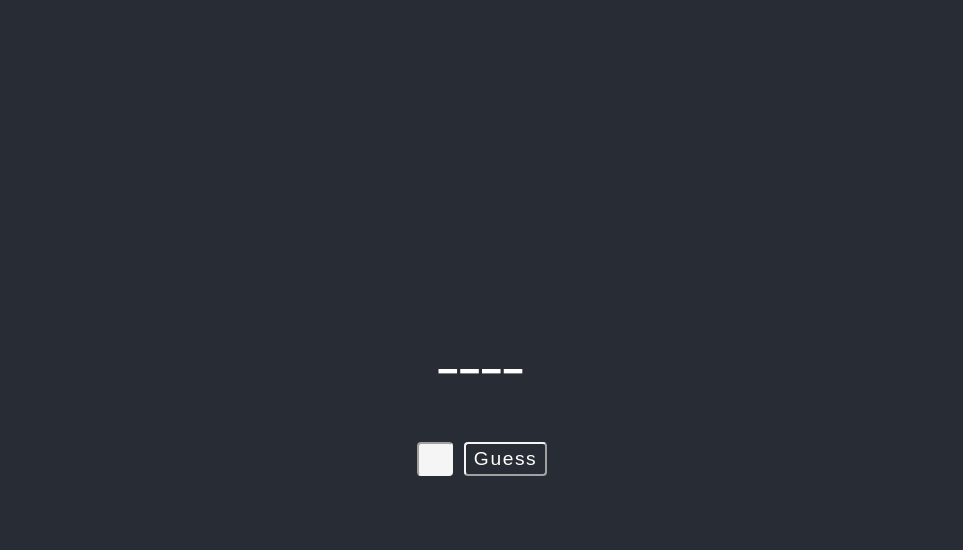
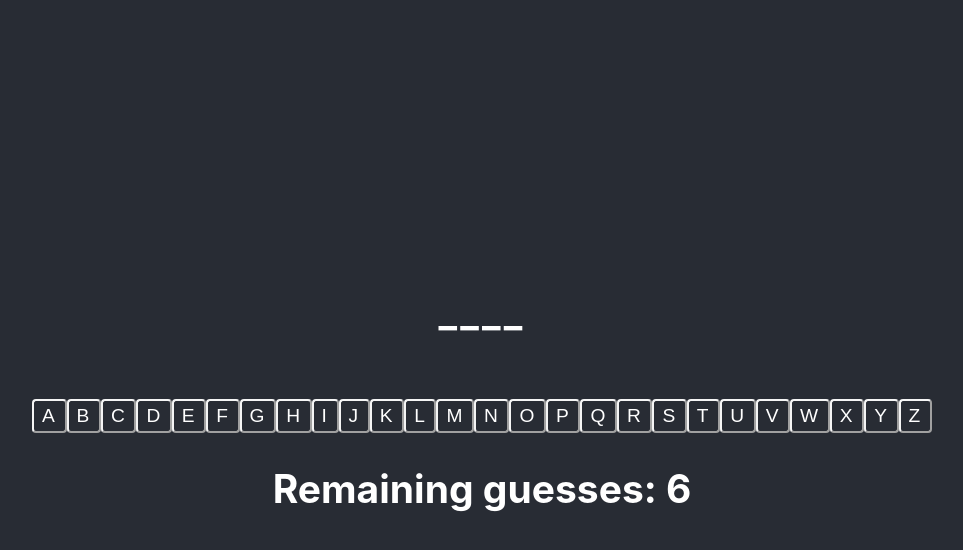
Before and after one commit to samuelrey/hangman-react, a React (Create React App) app: page / in a window 1280 px wide. Both pictures are taken after a click on the button "New". Shown: the top 550 px of the page, without its empty margins (158-1121 px from the left). Built offline with nearby package versions, Linux system fonts and the light colour scheme.

Commit message:
Change input method to buttons
Instead of relying on users to input letters, use buttons to guess.

Also show letters guessed and how many guesses remain.

```diff
--- a/src/active.jsx
+++ b/src/active.jsx
@@ -1,25 +1,37 @@
 import React from "react";
 
-const ActiveGame = ({game, handleLetter, handleGuess}) => {
+const ActiveGame = ({game, handleGuess, letters, guesses}) => {
     return (
         <div>
             <h2 className="current">{game.current}</h2>
-            <p>
-                <input
-                    className="letter-input"
-                    maxLength={1}
-                    onChange={(e) => {
-                        handleLetter(e.target.value.toUpperCase());
-                    }}
-                />
-
-                <button
-                    className="btn"
-                    onClick={handleGuess}
-                >
-                    Guess
-                </button>
-            </p>
+            <div>
+                {letters.map((letter) => {
+                    return (
+                        <button
+                            key={letter}
+                            onClick={() => handleGuess(letter)}
+                            className="btn"
+                        >
+                            {letter}
+                        </button>
+                    )
+                })}
+            </div>
+            <div>
+                {guesses.map((letter) => {
+                    return (
+                        <button
+                            key={letter}
+                            className="btn"
+                        >
+                            {letter}
+                        </button>
+                    )
+                })}
+            </div>
+            <div>
+                <h2>Remaining guesses: {game.remainingGuesses}</h2>
+            </div>
         </div>
     );
 }
--- a/src/gamecontainer.jsx
+++ b/src/gamecontainer.jsx
@@ -4,8 +4,9 @@ import InactiveGame from "./inactive";
 import ActiveGame from "./active"
 
 const GameContainer = () => {
-    const [letter, setLetter] = useState("");
     const [game, setGame] = useState(null);
+    const [guesses, setGuesses] = useState([]);
+    const [letters, setLetters] = useState([]);
 
     const newGame = async () => {
         // try {
@@ -16,15 +17,25 @@ const GameContainer = () => {
         //     console.log(error);
         // }
         setGame(fakeGame());
+        setGuesses([]);
+        setLetters(alphabet());
+        resetAnswer();
     };
 
-    const guess = () => {
+    const guess = (letter) => {
         const newGame = fakeGuess(letter, game);
+        let newGuessed = guesses;
+        let newLetters = letters;
+
+        newGuessed.push(letter);
+        newGuessed.sort();
+
+        let index = newLetters.indexOf(letter);
+        newLetters.splice(index, 1);
+
         setGame(newGame);
-    };
-
-    const updateLetter = (letter) => {
-        setLetter(letter);
+        setGuesses(newGuessed);
+        setLetters(newLetters);
     };
 
     if (game === null) {
@@ -35,12 +46,17 @@ const GameContainer = () => {
         return <GameOver game={game} handleNew={newGame} />;
     }
 
-    return <ActiveGame game={game} handleLetter={(updateLetter)} handleGuess={guess} />;
+    return <ActiveGame game={game} handleGuess={guess} letters={letters} guesses={guesses} />;
 };
+
+const alphabet = () => {
+    const ascii = Array.from(Array(26)).map((e, i) => i + 65);
+    return ascii.map((x) => String.fromCharCode(x));
+}
 
 // I added this fake functionality to test the app independent of an API. Once
 // I'm satisfied with the view, replace this with actual API calls.
-const fakeAnswer = {
+let fakeAnswer = {
     "Z": [0],
     "E": [1],
     "R": [2],
@@ -84,4 +100,13 @@ const fakeGuess = (letter, game) => {
     };
 };
 
+const resetAnswer = () => {
+    fakeAnswer = {
+        "Z": [0],
+        "E": [1],
+        "R": [2],
+        "O": [3],
+    }
+}
+
 export default GameContainer;
--- a/src/gameover.jsx
+++ b/src/gameover.jsx
@@ -4,8 +4,8 @@ const GameOver = ({game, handleNew}) => {
     return (
         <div>
             <h2>Game Over</h2>
+            <h2 className="current">{game.answer}</h2>
             <h2 className="current">{game.current}</h2>
-            <h2 className="current">{game.answer}</h2>
 
             <button className="btn" onClick={handleNew}>New</button>
         </div>
```
